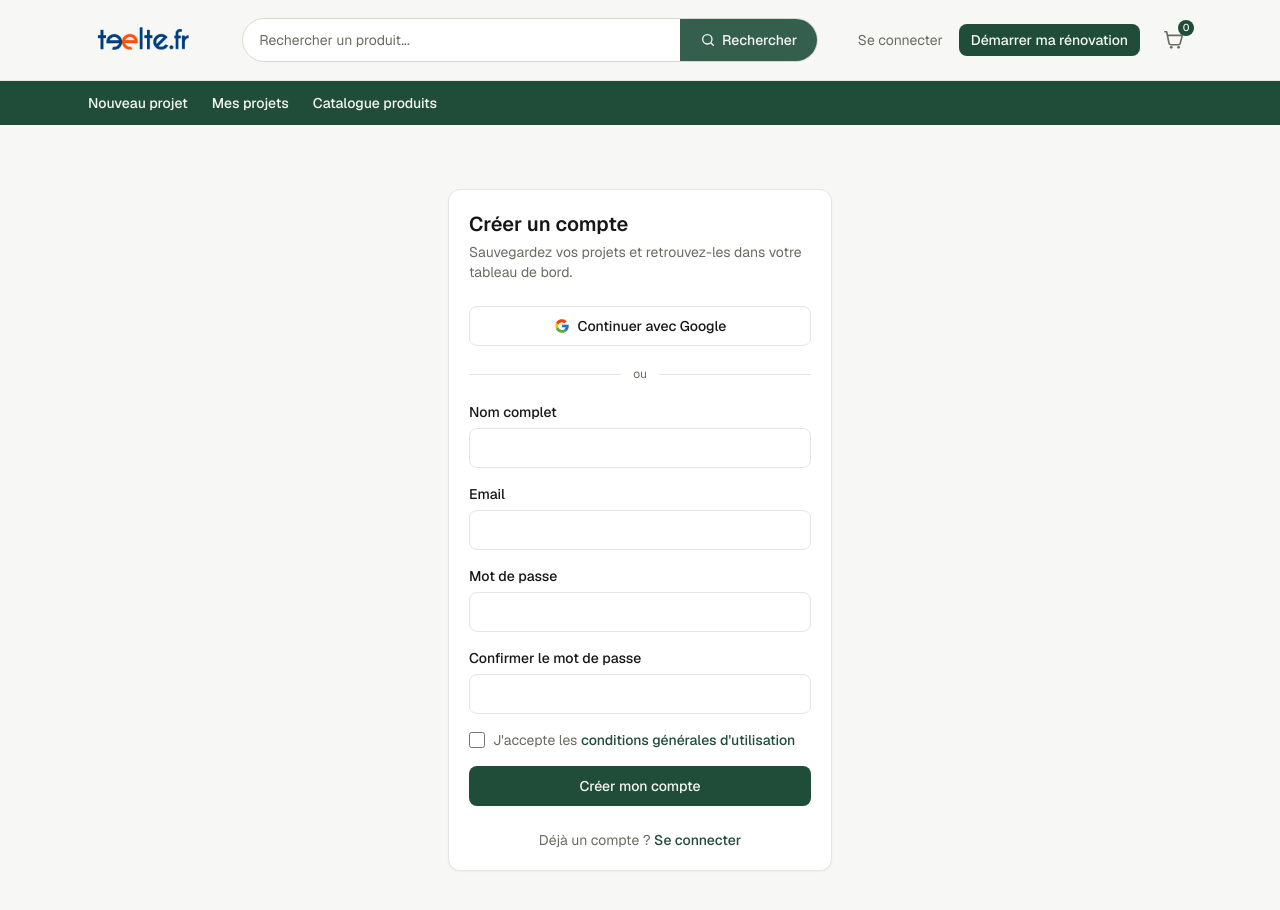
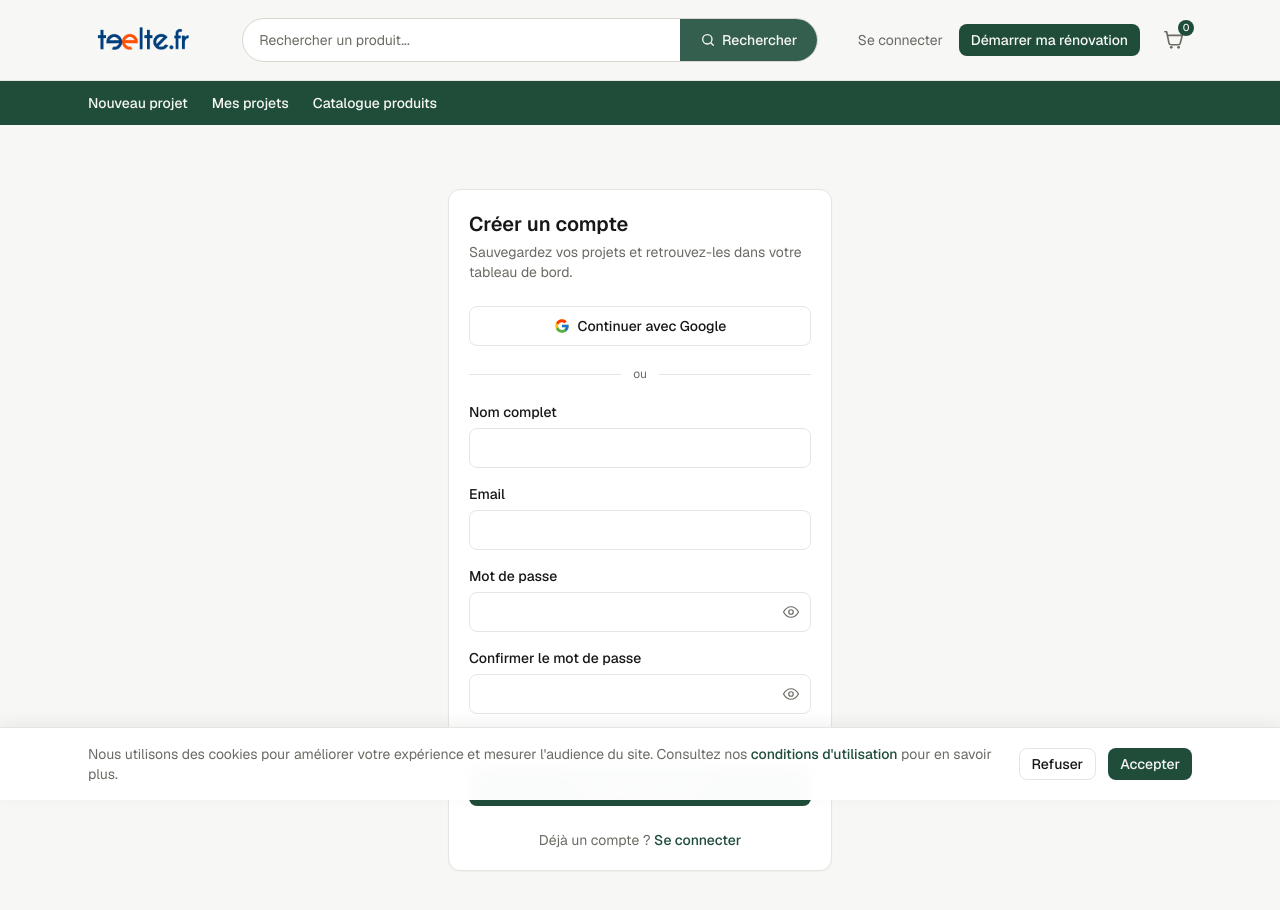
Before and after one commit to MamaTS108/home-score, a Next.js app: page /signup in a window 1280 px wide. Shown: the top 910 px of the page. Built offline with nearby package versions, Linux system fonts and the light colour scheme; no server answers.

Commit message:
Add cookie consent banner and password visibility toggle

```diff
--- a/src/app/layout.tsx
+++ b/src/app/layout.tsx
@@ -1,6 +1,7 @@
 import type { Metadata } from "next";
 import { Geist, Geist_Mono } from "next/font/google";
 import "./globals.css";
+import { CookieConsentBanner } from "@/components/layout/CookieConsentBanner";
 
 const geistSans = Geist({
   variable: "--font-geist-sans",
@@ -24,7 +25,10 @@ export default function RootLayout({ children }: LayoutProps<"/">) {
       lang="fr"
       className={`${geistSans.variable} ${geistMono.variable} h-full antialiased`}
     >
-      <body className="min-h-full flex flex-col bg-background text-foreground">{children}</body>
+      <body className="min-h-full flex flex-col bg-background text-foreground">
+        {children}
+        <CookieConsentBanner />
+      </body>
     </html>
   );
 }
--- a/src/components/auth/LoginForm.tsx
+++ b/src/components/auth/LoginForm.tsx
@@ -6,6 +6,7 @@ import { useState } from "react";
 import { Card, CardContent } from "@/components/ui/Card";
 import { Button } from "@/components/ui/Button";
 import { Input, Label } from "@/components/ui/Field";
+import { PasswordInput } from "@/components/ui/PasswordInput";
 import { GoogleAuthButton } from "@/components/auth/GoogleAuthButton";
 import { createSupabaseBrowserClient } from "@/lib/supabase/client";
 
@@ -64,9 +65,8 @@ export function LoginForm() {
                 Mot de passe oublié ?
               </Link>
             </div>
-            <Input
+            <PasswordInput
               id="password"
-              type="password"
               required
               value={password}
               onChange={(e) => setPassword(e.target.value)}
--- a/src/components/auth/ResetPasswordForm.tsx
+++ b/src/components/auth/ResetPasswordForm.tsx
@@ -3,7 +3,8 @@
 import { useState } from "react";
 import { Card, CardContent } from "@/components/ui/Card";
 import { Button } from "@/components/ui/Button";
-import { Input, Label } from "@/components/ui/Field";
+import { Label } from "@/components/ui/Field";
+import { PasswordInput } from "@/components/ui/PasswordInput";
 import { createSupabaseBrowserClient } from "@/lib/supabase/client";
 
 export function ResetPasswordForm() {
@@ -53,9 +54,8 @@ export function ResetPasswordForm() {
           <form onSubmit={handleSubmit} className="space-y-4">
             <div>
               <Label htmlFor="password">Nouveau mot de passe</Label>
-              <Input
+              <PasswordInput
                 id="password"
-                type="password"
                 required
                 minLength={6}
                 value={password}
@@ -64,9 +64,8 @@ export function ResetPasswordForm() {
             </div>
             <div>
               <Label htmlFor="confirmPassword">Confirmer le mot de passe</Label>
-              <Input
+              <PasswordInput
                 id="confirmPassword"
-                type="password"
                 required
                 minLength={6}
                 value={confirmPassword}
--- a/src/components/auth/SignupForm.tsx
+++ b/src/components/auth/SignupForm.tsx
@@ -6,6 +6,7 @@ import { Suspense, useState } from "react";
 import { Card, CardContent } from "@/components/ui/Card";
 import { Button } from "@/components/ui/Button";
 import { Input, Label } from "@/components/ui/Field";
+import { PasswordInput } from "@/components/ui/PasswordInput";
 import { GoogleAuthButton } from "@/components/auth/GoogleAuthButton";
 import { createSupabaseBrowserClient } from "@/lib/supabase/client";
 
@@ -93,9 +94,8 @@ function SignupFormInner() {
               </div>
               <div>
                 <Label htmlFor="password">Mot de passe</Label>
-                <Input
+                <PasswordInput
                   id="password"
-                  type="password"
                   required
                   minLength={6}
                   value={password}
@@ -104,9 +104,8 @@ function SignupFormInner() {
               </div>
               <div>
                 <Label htmlFor="confirmPassword">Confirmer le mot de passe</Label>
-                <Input
+                <PasswordInput
                   id="confirmPassword"
-                  type="password"
                   required
                   minLength={6}
                   value={confirmPassword}
--- /dev/null
+++ b/src/components/layout/CookieConsentBanner.tsx
@@ -0,0 +1,52 @@
+"use client";
+
+import { useEffect, useState } from "react";
+import Link from "next/link";
+import { Button } from "@/components/ui/Button";
+
+const STORAGE_KEY = "teelte-cookie-consent";
+
+export function CookieConsentBanner() {
+  // Starts hidden on both server and client (avoids a hydration mismatch,
+  // since localStorage isn't available during SSR), then reveals itself
+  // after mount if no consent decision was stored yet.
+  const [visible, setVisible] = useState(false);
+
+  useEffect(() => {
+    const existing = window.localStorage.getItem(STORAGE_KEY);
+    if (!existing) {
+      // eslint-disable-next-line react-hooks/set-state-in-effect
+      setVisible(true);
+    }
+  }, []);
+
+  function respond(value: "accepted" | "rejected") {
+    window.localStorage.setItem(STORAGE_KEY, value);
+    setVisible(false);
+  }
+
+  if (!visible) return null;
+
+  return (
+    <div className="fixed bottom-0 inset-x-0 z-50 border-t border-border bg-surface/98 backdrop-blur shadow-[0_-4px_16px_rgba(0,0,0,0.06)]">
+      <div className="mx-auto max-w-6xl px-6 py-4 flex flex-col sm:flex-row items-start sm:items-center gap-4">
+        <p className="text-sm text-muted-foreground flex-1">
+          Nous utilisons des cookies pour améliorer votre expérience et mesurer l&apos;audience du site. Consultez
+          nos{" "}
+          <Link href="/cgu" className="text-accent font-medium">
+            conditions d&apos;utilisation
+          </Link>{" "}
+          pour en savoir plus.
+        </p>
+        <div className="flex items-center gap-3 shrink-0">
+          <Button variant="secondary" size="sm" onClick={() => respond("rejected")}>
+            Refuser
+          </Button>
+          <Button size="sm" onClick={() => respond("accepted")}>
+            Accepter
+          </Button>
+        </div>
+      </div>
+    </div>
+  );
+}
--- a/src/components/renovate/InlineAuthStep.tsx
+++ b/src/components/renovate/InlineAuthStep.tsx
@@ -3,6 +3,7 @@
 import { useState } from "react";
 import { Button } from "@/components/ui/Button";
 import { Input, Label } from "@/components/ui/Field";
+import { PasswordInput } from "@/components/ui/PasswordInput";
 import { Card, CardContent } from "@/components/ui/Card";
 import { GoogleAuthButton } from "@/components/auth/GoogleAuthButton";
 import { createSupabaseBrowserClient } from "@/lib/supabase/client";
@@ -77,9 +78,8 @@ export function InlineAuthStep({ onAuthenticated }: { onAuthenticated: () => voi
               </div>
               <div>
                 <Label htmlFor="auth-password">Mot de passe</Label>
-                <Input
+                <PasswordInput
                   id="auth-password"
-                  type="password"
                   required
                   minLength={mode === "signup" ? 6 : undefined}
                   value={password}
--- /dev/null
+++ b/src/components/ui/PasswordInput.tsx
@@ -0,0 +1,56 @@
+"use client";
+
+import { useState, InputHTMLAttributes, forwardRef } from "react";
+import { cn } from "@/lib/utils";
+
+export const PasswordInput = forwardRef<
+  HTMLInputElement,
+  Omit<InputHTMLAttributes<HTMLInputElement>, "type">
+>(({ className, ...props }, ref) => {
+  const [visible, setVisible] = useState(false);
+
+  return (
+    <div className="relative">
+      <input
+        ref={ref}
+        type={visible ? "text" : "password"}
+        className={cn(
+          "w-full h-10 pl-3 pr-10 rounded-[var(--radius-button)] border border-border bg-surface text-sm text-foreground placeholder:text-muted-foreground focus:border-accent transition-colors",
+          className
+        )}
+        {...props}
+      />
+      <button
+        type="button"
+        onClick={() => setVisible((v) => !v)}
+        tabIndex={-1}
+        aria-label={visible ? "Masquer le mot de passe" : "Afficher le mot de passe"}
+        className="absolute right-0 top-0 h-10 w-10 flex items-center justify-center text-muted-foreground hover:text-foreground"
+      >
+        {visible ? (
+          <svg width="18" height="18" viewBox="0 0 24 24" fill="none" aria-hidden>
+            <path
+              d="M3 3l18 18M10.6 10.6a2 2 0 002.8 2.8M9.4 5.5A9.6 9.6 0 0112 5c5 0 9 4.5 10 7-.4 1-1.2 2.4-2.4 3.6M6.6 6.6C4.6 8 3.4 9.9 2 12c1 2.5 5 7 10 7 1.3 0 2.5-.3 3.6-.8"
+              stroke="currentColor"
+              strokeWidth="1.6"
+              strokeLinecap="round"
+              strokeLinejoin="round"
+            />
+          </svg>
+        ) : (
+          <svg width="18" height="18" viewBox="0 0 24 24" fill="none" aria-hidden>
+            <path
+              d="M2 12s4-7 10-7 10 7 10 7-4 7-10 7-10-7-10-7z"
+              stroke="currentColor"
+              strokeWidth="1.6"
+              strokeLinecap="round"
+              strokeLinejoin="round"
+            />
+            <circle cx="12" cy="12" r="3" stroke="currentColor" strokeWidth="1.6" />
+          </svg>
+        )}
+      </button>
+    </div>
+  );
+});
+PasswordInput.displayName = "PasswordInput";
```
